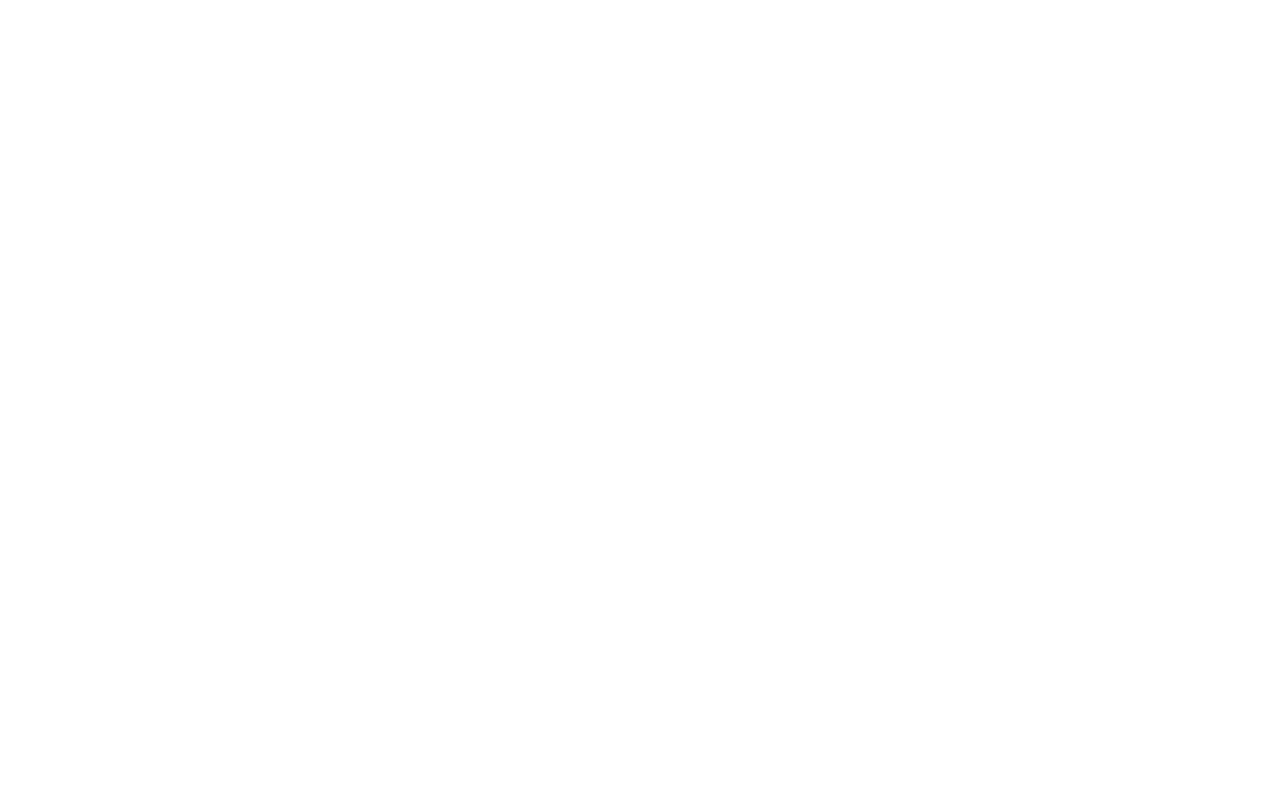
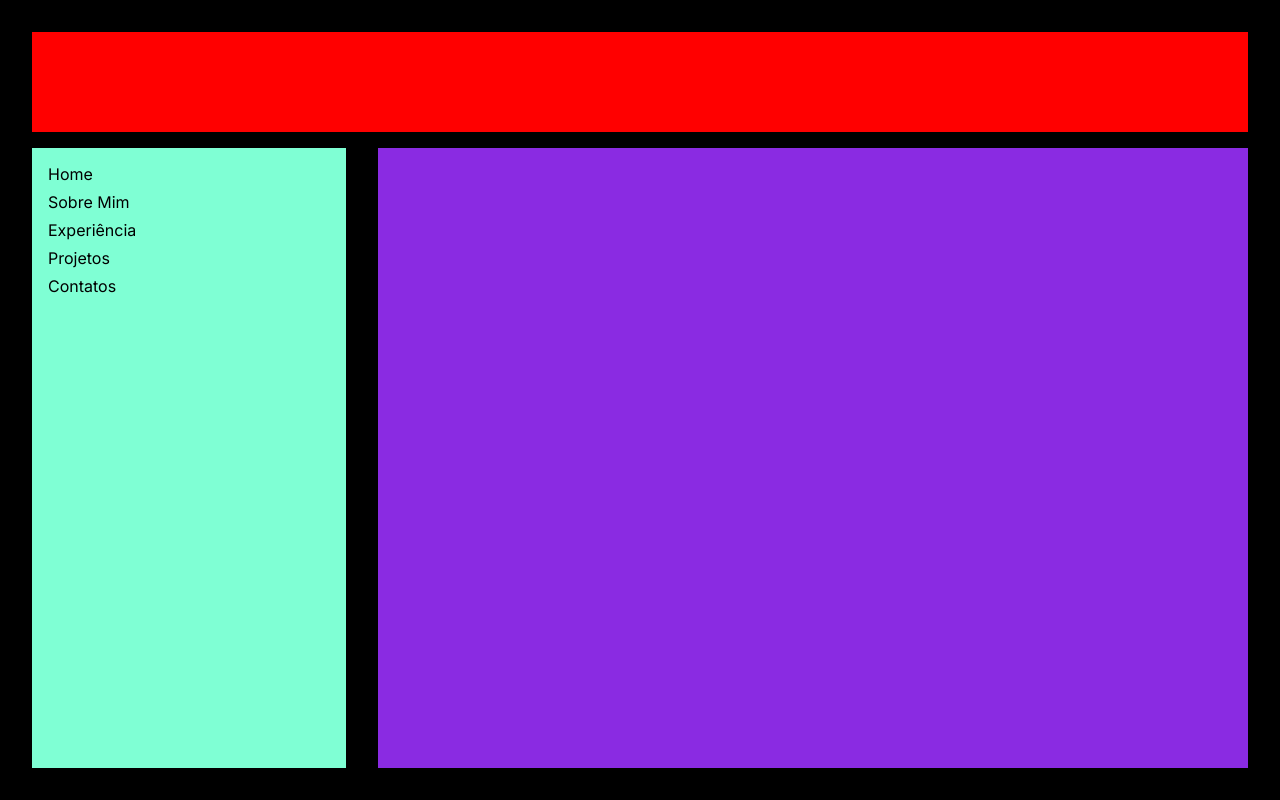
Before and after one commit to DominMFD/domin-portfolio, a Next.js app: page / in a window 1280 px wide. Built offline with nearby package versions, Linux system fonts and the light colour scheme.

Commit message:
chore: new site struct

```diff
--- a/src/app/globals.scss
+++ b/src/app/globals.scss
@@ -44,3 +44,9 @@
     background-color: #4d90fe;
     color: #fff;
   }
+
+  body {
+    background-color: black;
+    max-height: 100vh;
+    padding: 2rem;
+  }
--- a/src/app/page.module.scss
+++ b/src/app/page.module.scss
@@ -1,6 +1,12 @@
-.header {
-    display: flex;
-    align-items: center;
-    justify-content: center;
-    flex: 1;
+.main {
+  width: 100%;
+  height: calc(100vh - (100px + 5rem));
+  margin: 1rem auto;
+  max-width: 1500px;
+  display: grid;
+  gap: 2rem;
+  grid-template-areas:
+  "nav main main main main"
+  "nav main main main main"
+  "nav main main main main";
 }
--- a/src/app/page.tsx
+++ b/src/app/page.tsx
@@ -1,13 +1,17 @@
 import AppContextProvider from "@/components/AppContext/AppContext";
 import styles from "./page.module.scss";
+import Nav from "@/components/Nav";
+import MainContent from "@/components/MainContent";
+import Header from "@/components/Header";
 
 export default function Home() {
 
   return (
     <AppContextProvider>
-      <header>
-      </header>
-      <main>
+      <Header/>
+      <main className={styles.main}>
+        <Nav/>
+        <MainContent />
       </main>
     </AppContextProvider>
   );
--- a/src/components/AppContext/AppContext.tsx
+++ b/src/components/AppContext/AppContext.tsx
@@ -3,7 +3,6 @@
 import { ReactNode, createContext, useEffect, useState } from "react"
 
 type AppContextProps = {
-    windowWidth: number
 }
 
 type AppContextProviderProps = {
@@ -14,22 +13,9 @@
 
 export default function AppContextProvider({ children }: AppContextProviderProps) {
 
-    const [windowWidth, setWindowWidth] = useState<number>(window.innerWidth);
-
-    useEffect(() => {
-      const handleResize = () => {
-        setWindowWidth(window.innerWidth);
-      };
-
-      window.addEventListener('resize', handleResize);
-
-      return () => {
-        window.removeEventListener('resize', handleResize);
-      };
-    }, []);
 
     return (
-        <AppContext.Provider value={{windowWidth}}>
+        <AppContext.Provider value={{}}>
             { children }
         </AppContext.Provider>
     )
--- /dev/null
+++ b/src/components/Header/index.module.scss
@@ -0,0 +1,6 @@
+.container {
+  width: 100%;
+  max-width: 1500px;
+  height: 100px;
+  margin: auto;
+}
--- /dev/null
+++ b/src/components/Header/index.tsx
@@ -0,0 +1,11 @@
+import React from "react";
+import styles from './index.module.scss';
+import Logo from "../Logo";
+
+export default function Header() {
+  return (
+    <header className={styles.container}>
+      <Logo />
+    </header>
+  )
+}
--- /dev/null
+++ b/src/components/Logo/index.module.scss
@@ -0,0 +1,7 @@
+.container {
+  width: 100%;
+  height: 100%;
+
+  background-color: red;
+  grid-area: logo;
+}
--- /dev/null
+++ b/src/components/Logo/index.tsx
@@ -0,0 +1,11 @@
+import React from "react";
+import Image from "next/image";
+import styles from './index.module.scss';
+
+export default function Logo() {
+  return (
+    <div className={styles.container}>
+
+    </div>
+  )
+}
--- /dev/null
+++ b/src/components/MainContent/index.module.scss
@@ -0,0 +1,6 @@
+.container {
+  width: 100%;
+  height: 100%;
+  background-color: blueviolet;
+  grid-area: main;
+}
--- /dev/null
+++ b/src/components/MainContent/index.tsx
@@ -0,0 +1,10 @@
+import React from "react";
+import styles from './index.module.scss';
+
+export default function MainContent() {
+  return (
+    <section className={styles.container}>
+
+    </section>
+  )
+}
--- /dev/null
+++ b/src/components/Nav/index.module.scss
@@ -0,0 +1,15 @@
+.container {
+  width: 100%;
+  height: 100%;
+  background-color: aquamarine;
+  padding: .5rem;
+  grid-area: nav;
+
+  .list {
+    display: flex;
+    flex-direction: column;
+    justify-content: space-between;
+    gap: 0.5rem;
+    padding: .5rem;
+  }
+}
--- /dev/null
+++ b/src/components/Nav/index.tsx
@@ -0,0 +1,16 @@
+import React from "react";
+import styles from './index.module.scss';
+
+export default function Nav() {
+  return (
+    <nav className={styles.container}>
+      <ul className={styles.list}>
+        <li className={styles.item}>Home</li>
+        <li className={styles.item}>Sobre Mim</li>
+        <li className={styles.item}>Experiência</li>
+        <li className={styles.item}>Projetos</li>
+        <li className={styles.item}>Contatos</li>
+      </ul>
+    </nav>
+  )
+}
```
